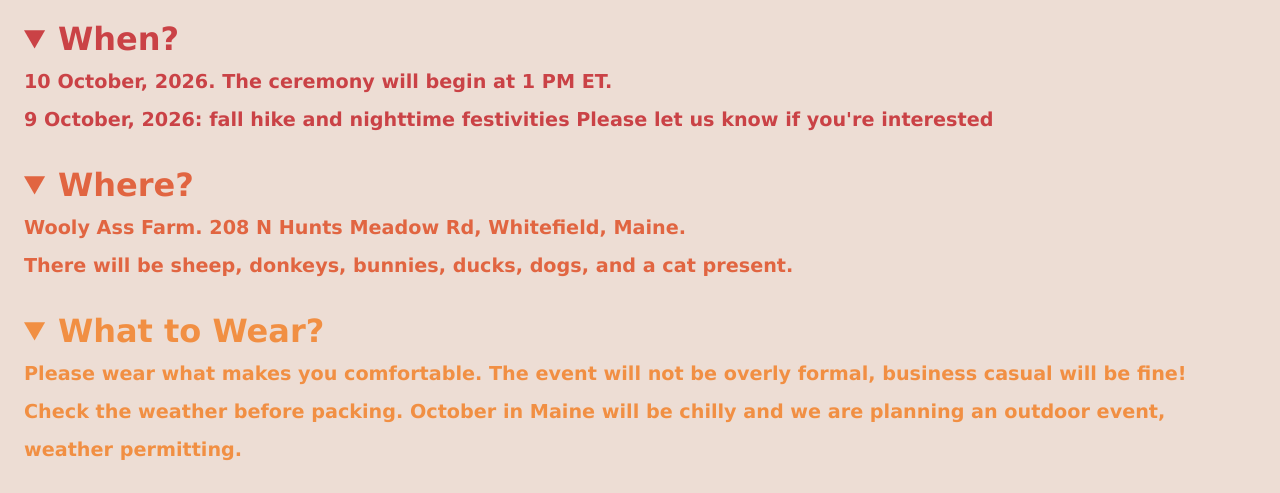
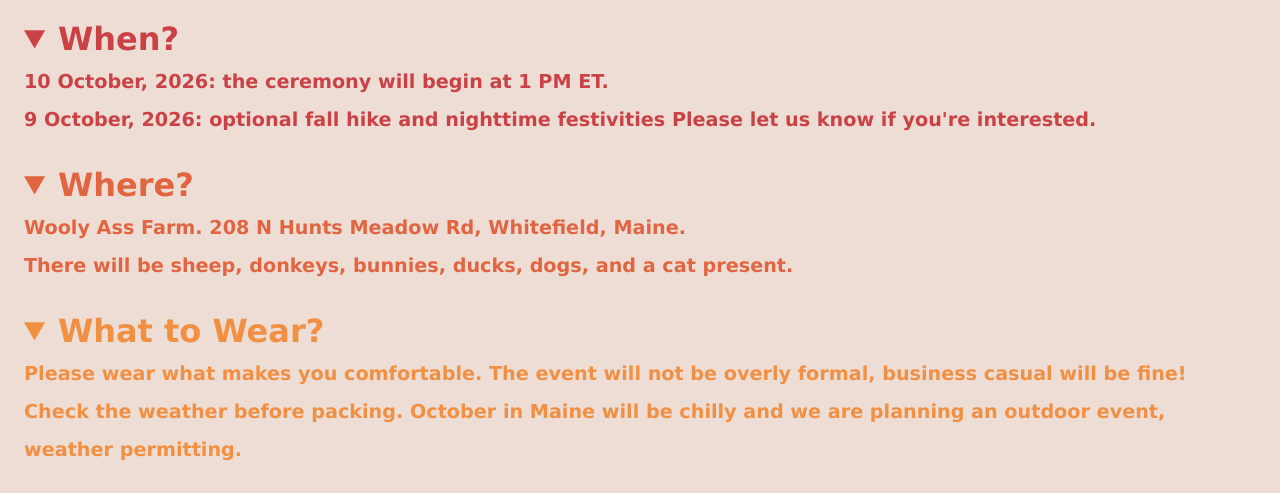
Before and after one commit to apeterlein/Adam-and-Georgia, a plain HTML site: page index.html in a window 1280 px wide. Shown: the part 148-641 px from the top of the page. Drawn offline with Linux system fonts and the light colour scheme.

Commit message:
Text tweak

```diff
--- a/index.html
+++ b/index.html
@@ -21,9 +21,9 @@
                         <div class="section-header">
                             <details open class="section-letter-1">
                                 <summary>When?</summary>
-                                <span class="section-content">10 October, 2026. The ceremony will begin at 1 PM ET.</span>
+                                <span class="section-content">10 October, 2026: the ceremony will begin at 1 PM ET.</span>
                                 <br>
-                                <span class="section-content">9 October, 2026: fall hike and nighttime festivities Please let us know if you're interested</span>
+                                <span class="section-content">9 October, 2026: optional fall hike and nighttime festivities Please let us know if you're interested.</span>
                             </details>
                         </div>
                     </div>
```
